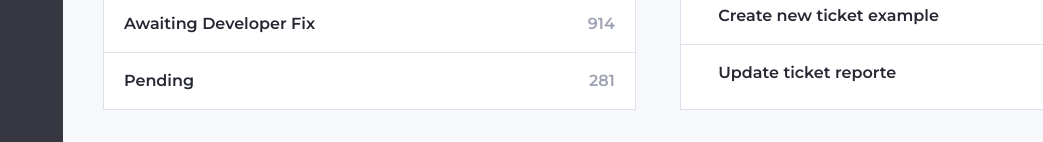
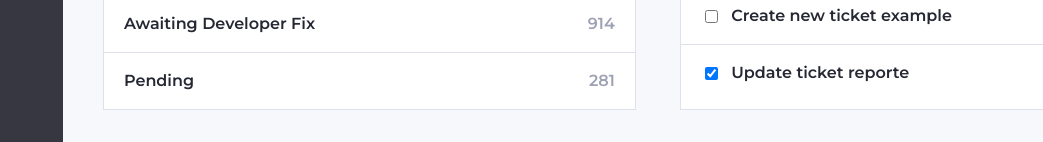
Before and after one commit to DonquixoteSabo/Admin-Dashboard, a React (Create React App) app: page /overview in a window 1280 px wide. Shown: the part 1070-1212 px from the top of the page, without its empty margins (237-1280 px from the left). Built offline with nearby package versions, Linux system fonts and the light colour scheme.

Commit message:
feat: :sparkles: Center Button content

```diff
--- a/src/components/molecules/Tasks/index.tsx
+++ b/src/components/molecules/Tasks/index.tsx
@@ -55,10 +55,11 @@ export const Status = styled.div<StatusProps>`
 export const Button = styled.button`
   border: none;
   width: 30px;
+  height: 30px;
   border-radius: 50%;
-  height: 30px;
-  display: grid;
-  place-items: center;
+  display: flex;
+  justify-content: center;
+  align-items: center;
   margin-right: 30px;
   background-color: #f0f1f7;
   color: ${({ theme }) => theme.colors.gray3};
@@ -74,16 +75,6 @@ export const Input = styled.input`
   padding-left: 30px;
   font-weight: 600;
   font-family: 'Montserrat', sans-serif;
-`;
-
-export const Checkbox = styled.div`
-  @supports (-webkit-appearance: none) or (-moz-appearance: none) {
-    input[type='checkbox'],
-    input[type='radio'] {
-      -webkit-appearance: none;
-      -moz-appearance: none;
-    }
-  }
 `;
 
 const mockedData: Task[] = [
@@ -148,7 +139,6 @@ export const Tasks = () => {
         {tasks.map(({ text, status, finished, id }) => (
           <li key={id}>
             <div>
-              <Checkbox>
               <input
                 type="checkbox"
                 name="status"
@@ -156,8 +146,6 @@ export const Tasks = () => {
                 checked={finished}
                 onChange={() => handleChange(id)}
               />
-                <span id="checkmark"></span>
-              </Checkbox>
               <p>{text}</p>
             </div>
             <Status status={status}>{status}</Status>
```
Lines whose indentation alone changed are shown as unchanged.
